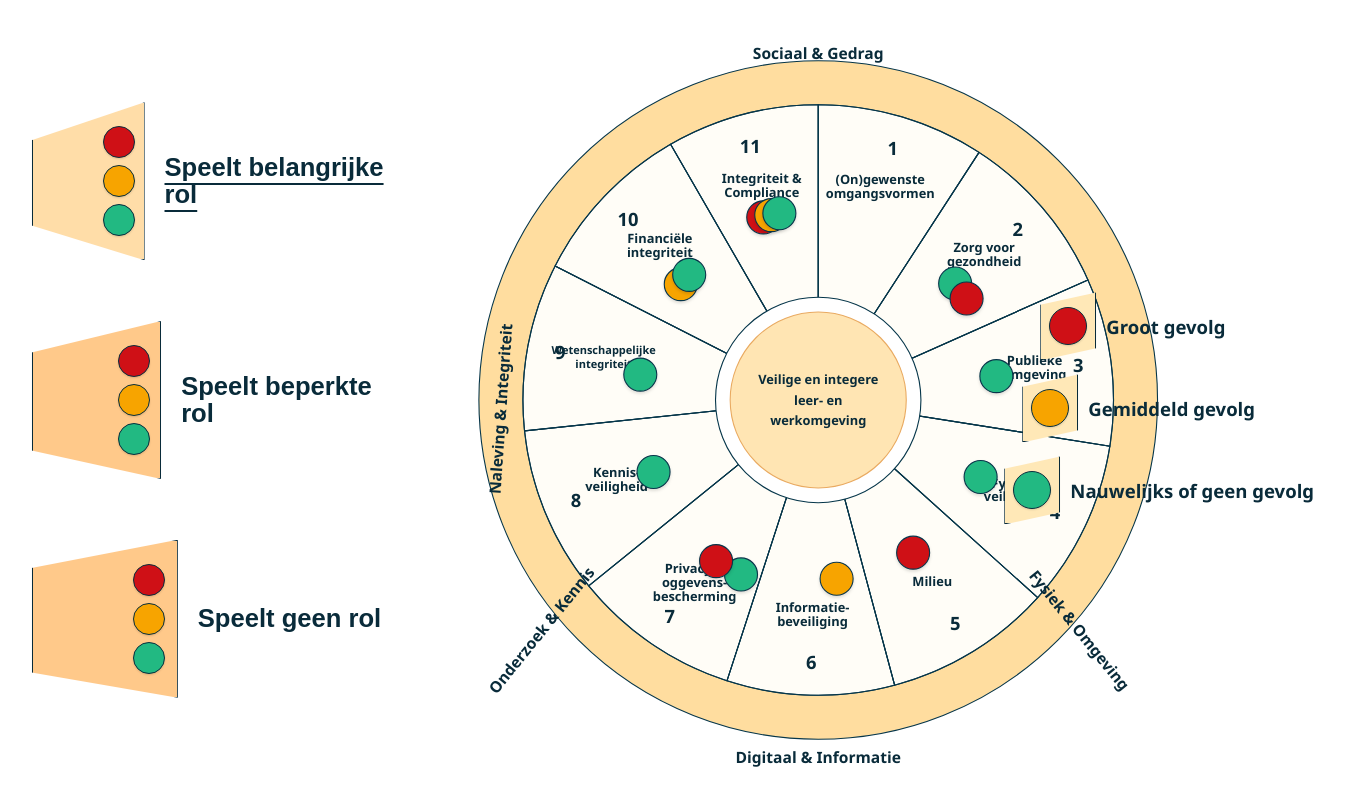
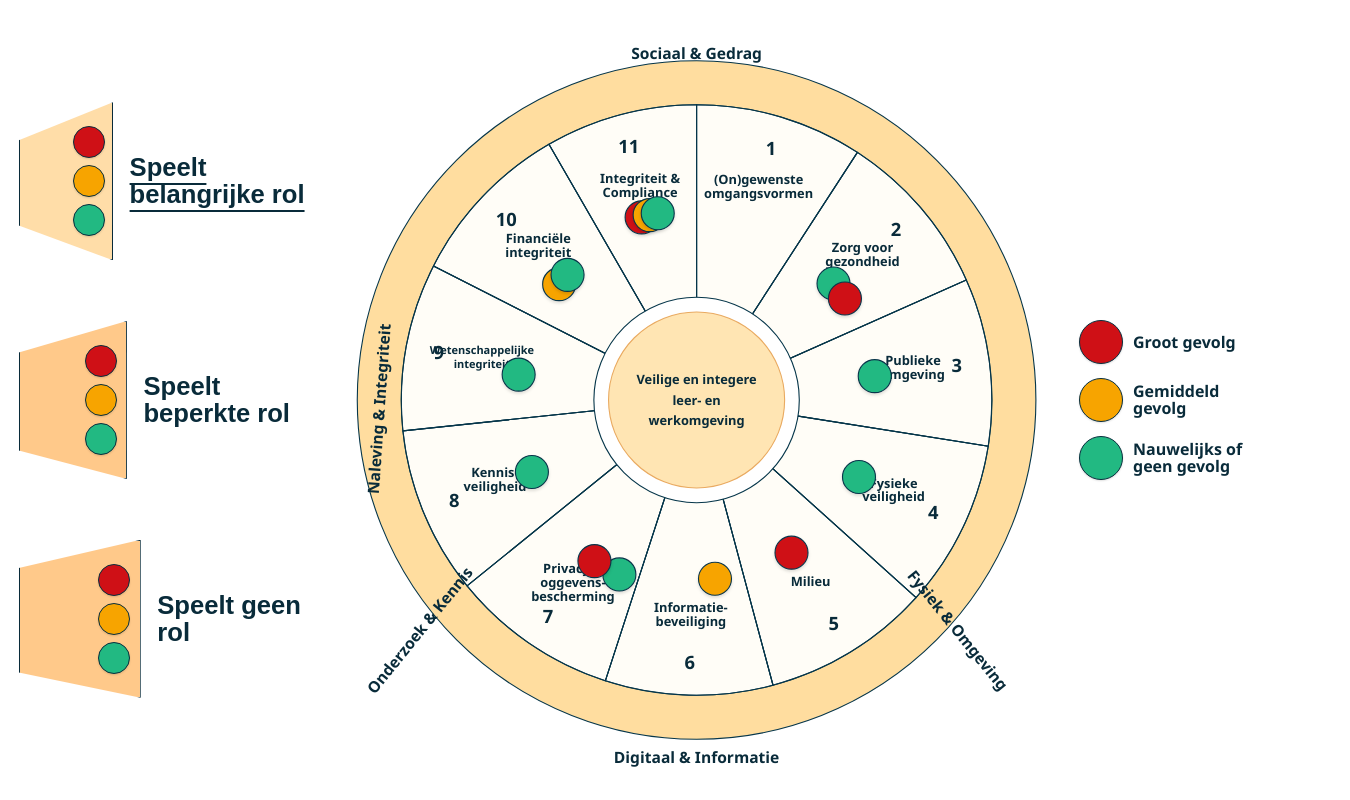
Before and after one commit to Ibrahim54245/Interactieve-Grafiek, a plain HTML site: page index.html in a window 1280 px wide. Shown: the whole page, 1350 px wide, since content can reach past the window. Drawn offline with Linux system fonts and the light colour scheme.

Commit message:
legenda tekst aan de zijkant geplaatst, zodat de grafiek nog leesbaar is

```diff
--- a/index.html
+++ b/index.html
@@ -46,22 +46,23 @@
           <g id="markers"></g>
         </g>
       </svg>
-      <div class="legend" aria-label="Legenda">
+      <button id="reset-markers" class="reset-button" type="button">Posities resetten</button>
+    </div>
+
+    <aside class="legend" aria-label="Legenda">
       <div class="legend-item">
-          <span class="legend-board"><i class="dot red"></i></span>
+        <i class="dot red"></i>
         <span class="legend-text">Groot gevolg</span>
       </div>
       <div class="legend-item">
-          <span class="legend-board"><i class="dot orange"></i></span>
+        <i class="dot orange"></i>
         <span class="legend-text">Gemiddeld gevolg</span>
       </div>
       <div class="legend-item">
-          <span class="legend-board"><i class="dot green"></i></span>
+        <i class="dot green"></i>
         <span class="legend-text">Nauwelijks of geen gevolg</span>
       </div>
-      </div>
-      <button id="reset-markers" class="reset-button" type="button">Posities resetten</button>
-    </div>
+    </aside>
   </main>
 
   <script src="app.js"></script>
--- a/styles.css
+++ b/styles.css
@@ -19,10 +19,10 @@ body {
 }
 
 .shell {
-  width: min(96vw, 1500px);
+  width: min(98vw, 1500px);
   height: min(96vh, 900px);
   display: grid;
-  grid-template-columns: 29% 71%;
+  grid-template-columns: 24% 61% 15%;
   align-items: center;
 }
 
@@ -112,10 +112,11 @@ body {
   height: 100%;
   display: grid;
   place-items: center;
+  min-width: 0;
 }
 
 svg {
-  width: min(100%, 920px);
+  width: min(100%, 820px);
   max-height: 94vh;
   display: block;
   touch-action: none;
@@ -189,47 +190,41 @@ svg {
 }
 
 .legend {
-  position: absolute;
-  right: -11%;
-  top: 36%;
+  position: static;
   display: flex;
   flex-direction: column;
   gap: 14px;
+  align-self: center;
 }
 
 .legend-item {
   display: grid;
-  grid-template-columns: 56px 1fr;
+  grid-template-columns: 44px 1fr;
   align-items: center;
   gap: 10px;
-  min-width: 310px;
-  font-size: clamp(16px,1.45vw,24px);
+  min-width: 0;
+  font-size: clamp(14px,1.25vw,20px);
   font-weight: 700;
-  white-space: nowrap;
+  white-space: normal;
+  transform: none;
 }
 
-.legend-board {
-  position: relative;
-  width: 56px;
-  height: 68px;
-  clip-path: polygon(0 18%,100% 0,100% 82%,0 100%);
-  background: #ffe8b7;
-  border: 1px solid #092b3a;
-  filter: drop-shadow(0 3px 4px #092b3a18);
-}
-
-.legend-board .dot {
-  position: absolute;
-  left: 50%;
-  top: 50%;
-  width: 38px;
-  transform: translate(-50%, -50%);
+.legend-item > .dot {
+  width: 44px;
+  height: 44px;
+  display: block;
 }
 
 .legend-text { line-height: 1.05; }
 
-.legend-item:nth-child(2) { transform: translateX(-18px); }
-.legend-item:nth-child(3) { transform: translateX(-36px); }
+.legend-board {
+  width: 46px;
+  height: 58px;
+}
+
+.legend-board .dot {
+  width: 32px;
+}
 
 .reset-button {
   position: absolute;
```
Lines whose indentation alone changed are shown as unchanged.
